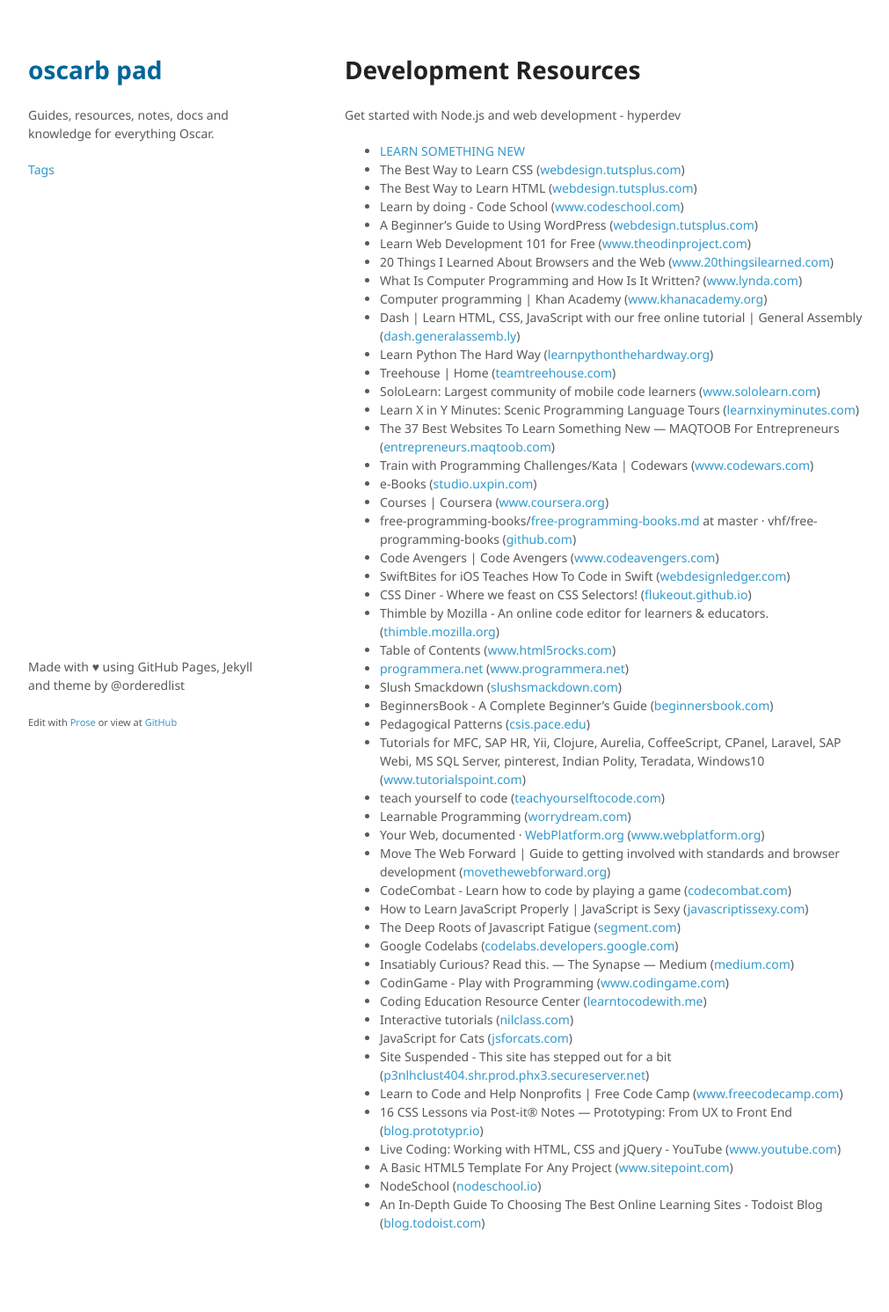
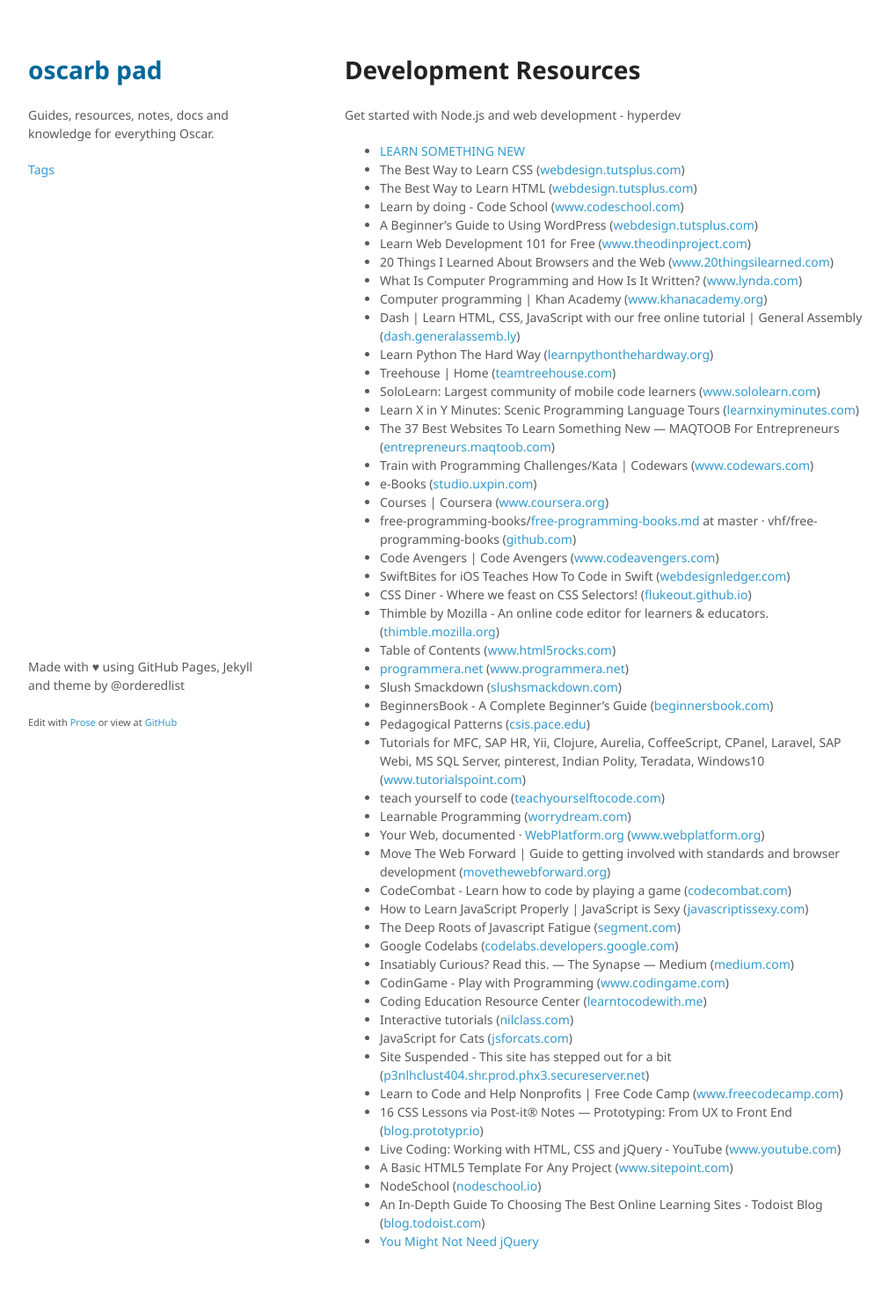
Before and after one commit to oscarb/pad, a Jekyll site: the page built from _docs/development-resources.md, in a window 1280 px wide. Shown: the whole page at 88% size, without its empty margins (128-1139 px from the left). Built offline with Jekyll 4.4.1, drawn with Linux system fonts in a browser that asks for light colours; some web fonts are replaced; before the commit the page ends 1470 px from its top, so only the background shows below that.

Commit message:
Update development-resources.md

```diff
--- a/_docs/development-resources.md
+++ b/_docs/development-resources.md
@@ -59,3 +59,4 @@ Get started with Node.js and web development - hyperdev
 * A Basic HTML5 Template For Any Project ([www.sitepoint.com](https://www.sitepoint.com/a-basic-html5-template/#ftn1))
 * NodeSchool ([nodeschool.io](http://nodeschool.io/#workshoppers))
 * An In-Depth Guide To Choosing The Best Online Learning Sites - Todoist Blog ([blog.todoist.com](https://blog.todoist.com/2016/04/22/guide-to-online-learning-sites/))
+* [You Might Not Need jQuery](http://youmightnotneedjquery.com/)
```
